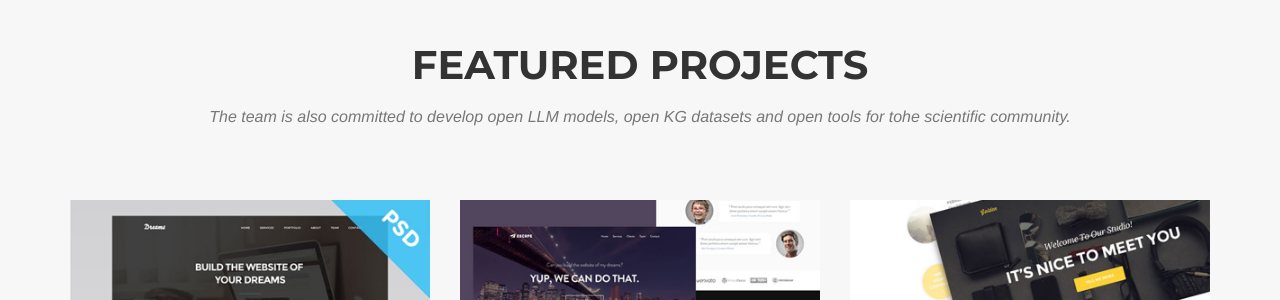
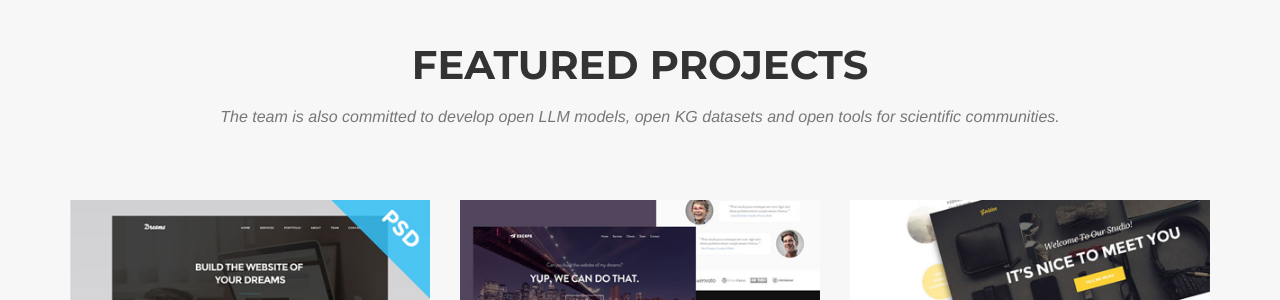
Before and after one commit to HICAI-ZJU/HICAI-ZJU.github.io, a Jekyll site: the page built from index.html, in a window 1280 px wide and 900 px high, scrolled down 1427 px. Shown: the part 152-452 px from the top of the window. Built offline with Jekyll 4.4.1, drawn with Linux system fonts in a browser that asks for light colours; some web fonts are replaced.

Commit message:
Update portfolio_grid.html

```diff
--- a/_includes/portfolio_grid.html
+++ b/_includes/portfolio_grid.html
@@ -4,7 +4,7 @@
             <div class="row">
                 <div class="col-lg-12 text-center">
                     <h2 class="section-heading">Featured Projects</h2>
-                    <h3 class="section-subheading text-muted">The team is also committed to develop open LLM models, open KG datasets and open tools for tohe scientific community.</h3>
+                    <h3 class="section-subheading text-muted">The team is also committed to develop open LLM models, open KG datasets and open tools for scientific communities.</h3>
                 </div>
             </div>
             <div class="row">
```
